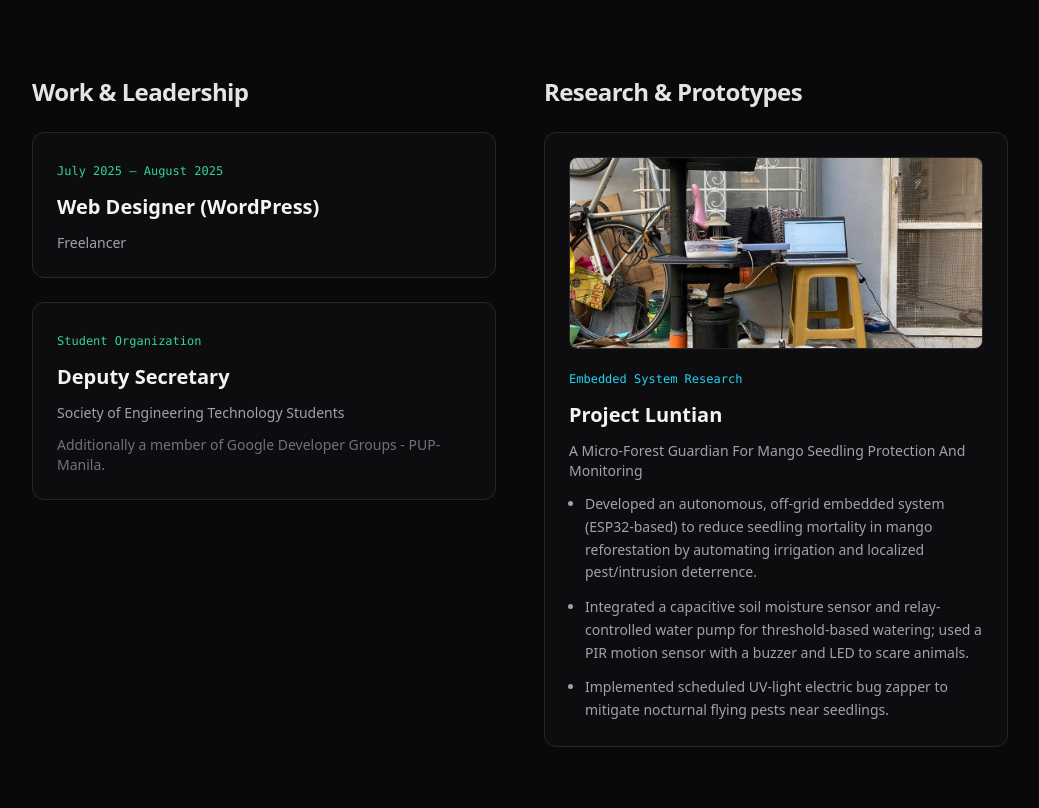
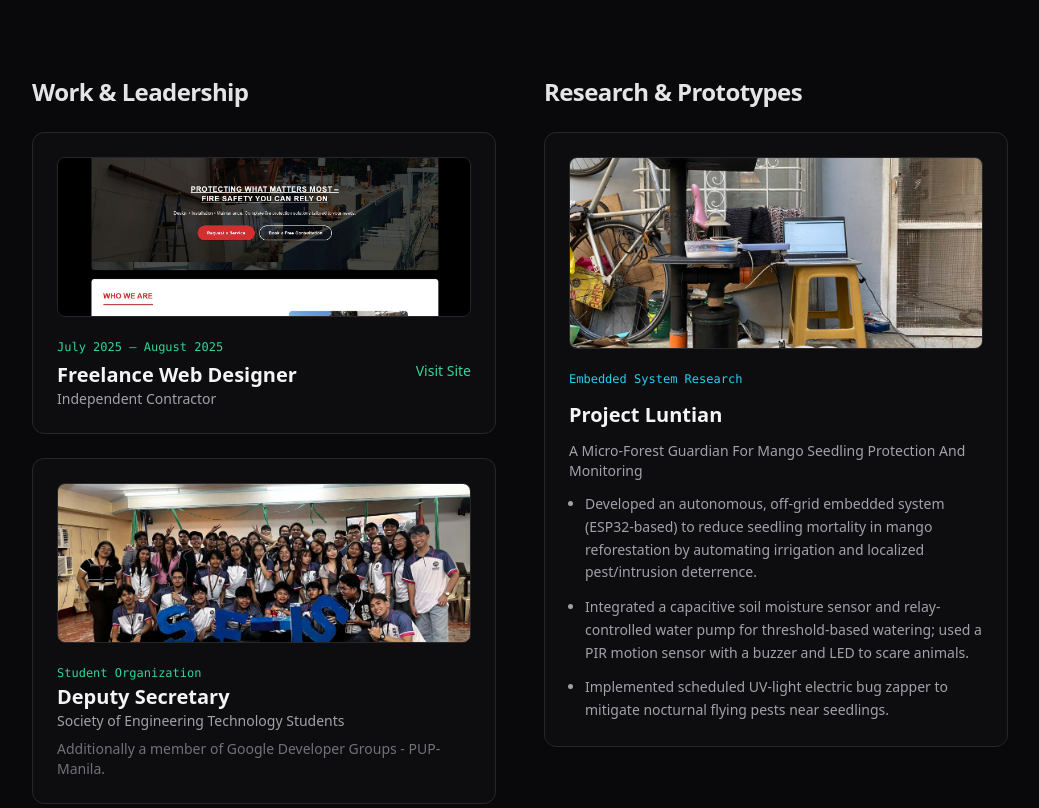
Before and after one commit to Toshiii10/portfolio, a website: page index.html in a window 1280 px wide. Shown: the part 1120-1928 px from the top of the page, without its empty margins (120-1159 px from the left). Drawn offline with nearby package versions, Linux system fonts and the light colour scheme.

Commit message:
Added freelance website link and org photos

```diff
--- a/index.html
+++ b/index.html
@@ -34,7 +34,7 @@
             </div>
 
             <!-- ADDED: Profile Image -->
-            <img src="assets/images/Manantan, Carl Joseph J..jpg" alt="Profile Picture" class="w-28 h-28 md:w-32 md:h-32 rounded-full border-2 border-zinc-800 object-cover shadow-2xl">
+            <img src="assets/images/1.jpg" alt="Profile Picture" class="w-28 h-28 md:w-32 md:h-32 rounded-full border-2 border-zinc-800 object-cover shadow-2xl">
 
             <h1 class="text-4xl md:text-6xl font-black tracking-tight text-zinc-100">
                 Hi, I'm <span class="bg-linear-to-r from-emerald-400 via-teal-400 to-cyan-500 bg-clip-text text-transparent">Carl Joseph J. Manantan</span>.
@@ -93,18 +93,34 @@
             <div class="space-y-6">
                 <h2 class="text-2xl font-bold tracking-tight text-zinc-200">Work & Leadership</h2>
 
-                <div class="p-6 rounded-xl border border-zinc-800 bg-zinc-900/30 space-y-3">
-                    <span class="text-xs font-mono text-emerald-400">July 2025 — August 2025</span>
-                    <h3 class="text-xl font-bold text-zinc-100">Web Designer (WordPress)</h3>
-                    <p class="text-sm text-zinc-400">Freelancer</p>
+                <div class="p-6 rounded-xl border border-zinc-800 bg-zinc-900/30 space-y-4">
+                    <a href="https://thefiretradeco.com.au/" target="_blank" rel="noopener noreferrer" class="block w-full h-40 overflow-hidden rounded-lg border border-zinc-800 hover:border-emerald-500 transition-colors">
+                        <img src="assets/images/freelance-site.jpg" alt="The Fire Trade Co Website" class="w-full h-full object-cover hover:scale-105 transition-transform duration-500">
+                    </a>
+
+                    <div>
+                        <span class="text-xs font-mono text-emerald-400">July 2025 — August 2025</span>
+                        <div class="flex items-start justify-between mt-1">
+                            <h3 class="text-xl font-bold text-zinc-100">Freelance Web Designer</h3>
+                            <a href="https://thefiretradeco.com.au/" target="_blank" rel="noopener noreferrer" class="text-sm font-medium text-emerald-400 hover:text-emerald-300 hover:underline">
+                                Visit Site
+                            </a>
+                        </div>
+                        <p class="text-sm text-zinc-400">Independent Contractor</p>
+                    </div>
                 </div>
 
-                <!-- Extracted Leadership Role -->
-                <div class="p-6 rounded-xl border border-zinc-800 bg-zinc-900/30 space-y-3">
-                    <span class="text-xs font-mono text-emerald-400">Student Organization</span>
-                    <h3 class="text-xl font-bold text-zinc-100">Deputy Secretary</h3>
-                    <p class="text-sm text-zinc-400">Society of Engineering Technology Students</p>
-                    <p class="text-sm text-zinc-500 mt-2">Additionally a member of Google Developer Groups - PUP-Manila.</p>
+                <div class="p-6 rounded-xl border border-zinc-800 bg-zinc-900/30 space-y-4">
+                    <div class="w-full h-40 overflow-hidden rounded-lg border border-zinc-800">
+                        <img src="assets/images/sets-org.jpg" alt="Society of Engineering Technology Students" class="w-full h-full object-cover hover:scale-105 transition-transform duration-500">
+                    </div>
+
+                    <div>
+                        <span class="text-xs font-mono text-emerald-400">Student Organization</span>
+                        <h3 class="text-xl font-bold text-zinc-100">Deputy Secretary</h3>
+                        <p class="text-sm text-zinc-400">Society of Engineering Technology Students</p>
+                        <p class="text-sm text-zinc-500 mt-2">Additionally a member of Google Developer Groups - PUP-Manila.</p>
+                    </div>
                 </div>
             </div>
 
```
Also changed, not shown: assets/images/freelance-site.jpg (added), assets/images/sets-org.jpg (added).
